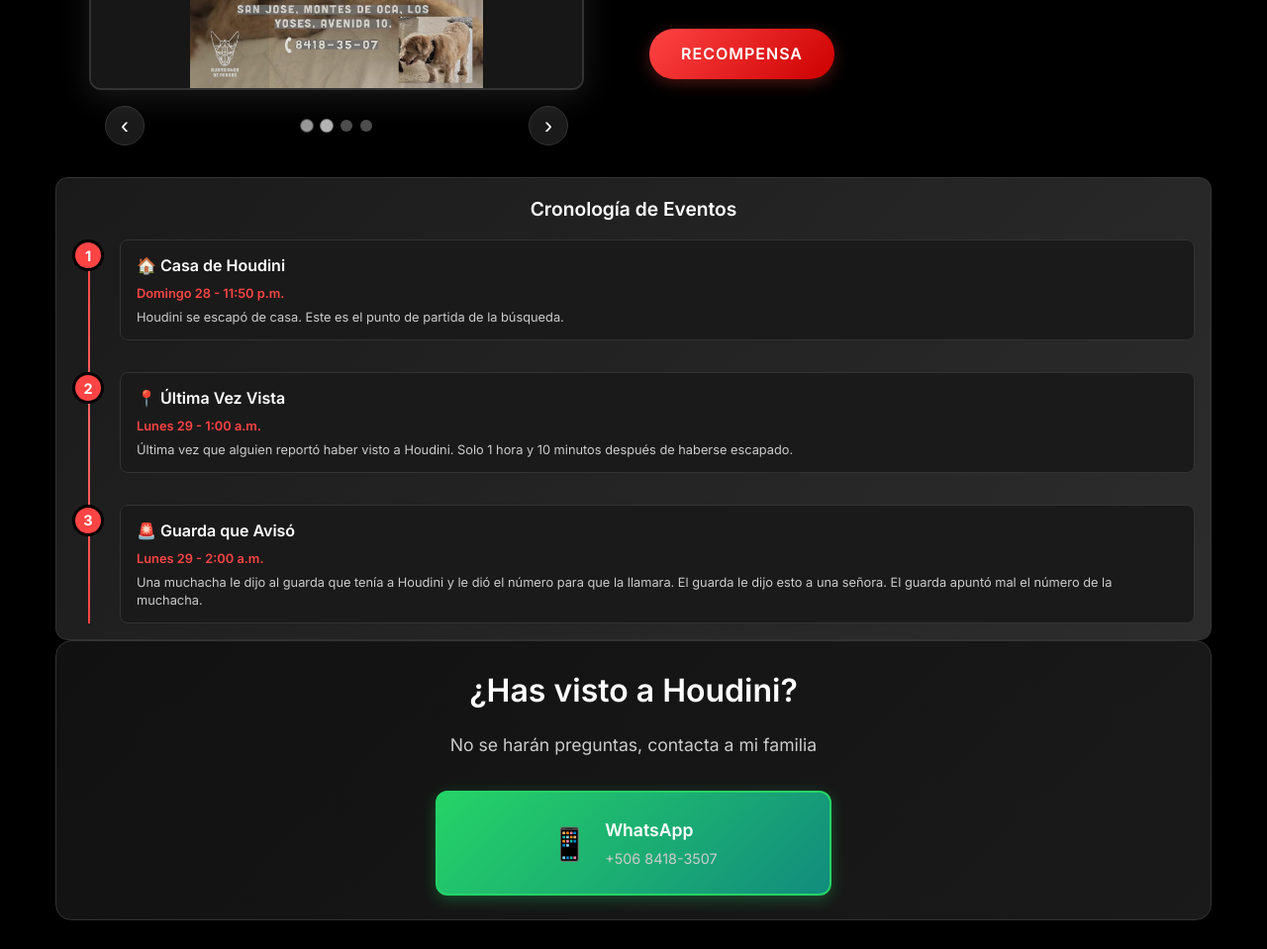
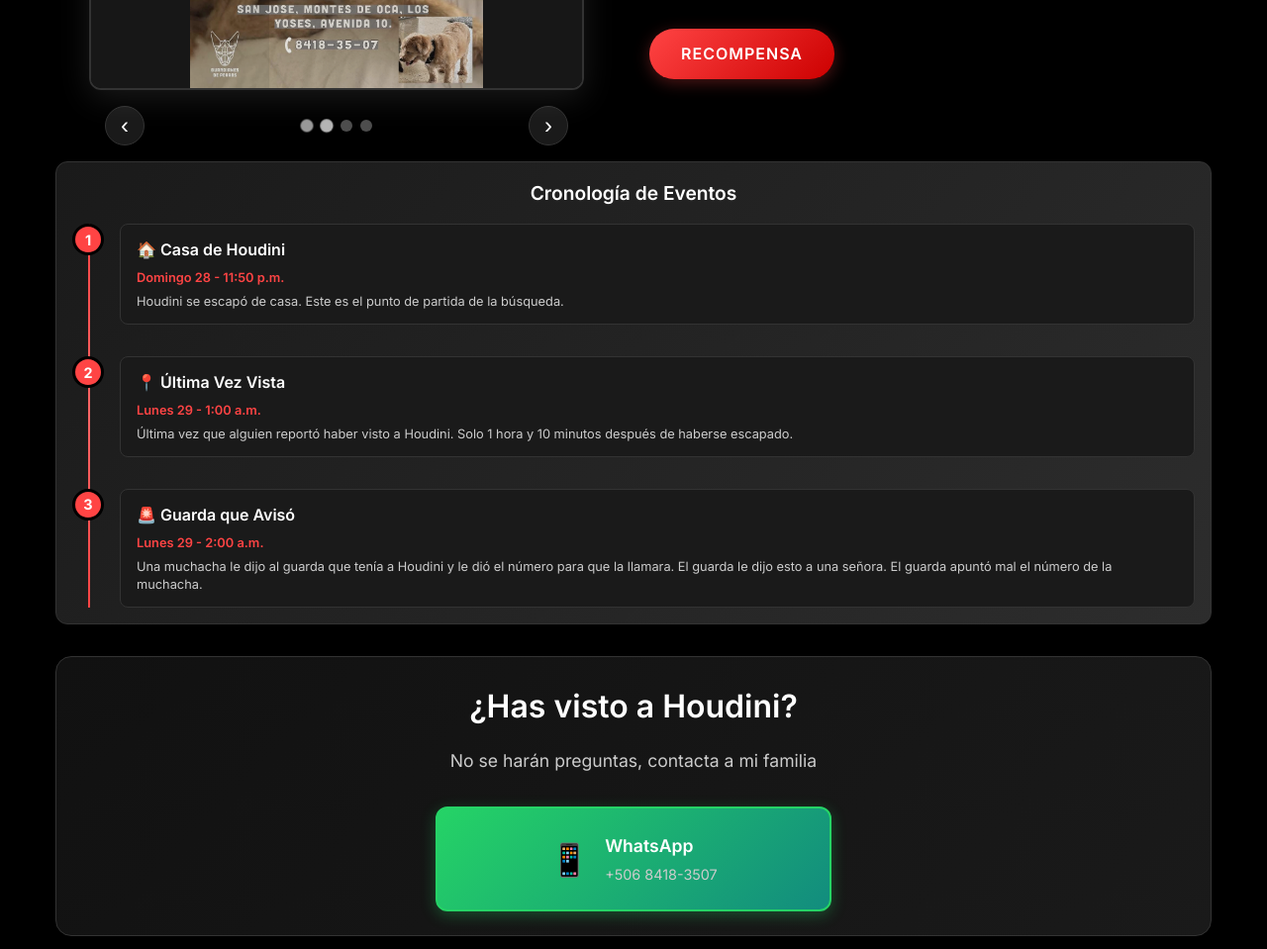
Before and after one commit to lchonkan/houdini-missing-dog, a website: page index.html in a window 1280 px wide. Shown: the part 1194-2153 px from the top of the page at 99% size. Drawn offline with Linux system fonts and the light colour scheme; some packages are replaced by stand-ins of ours.

Commit message:
Move timeline section directly below photos container within hero section

```diff
--- a/index.html
+++ b/index.html
@@ -144,10 +144,9 @@
                         </div>
                     </div>
                 </div>
-            </section>
 
-            <!-- Timeline Section - TERCERO -->
-            <section class="timeline-section">
+                <!-- Timeline Section - Directly below photos -->
+                <div class="timeline-section">
                     <h4>Cronología de Eventos</h4>
                     <div class="timeline">
                         <div class="timeline-item">
@@ -172,6 +171,7 @@
                                 <h5>🚨 Guarda que Avisó</h5>
                                 <p><strong>Lunes 29 - 2:00 a.m.</strong></p>
                                 <p>Una muchacha le dijo al guarda que tenía a Houdini y le dió el número para que la llamara. El guarda le dijo esto a una señora. El guarda apuntó mal el número de la muchacha.</p>
+                            </div>
                         </div>
                     </div>
                 </div>
```
Lines whose indentation alone changed are shown as unchanged.
